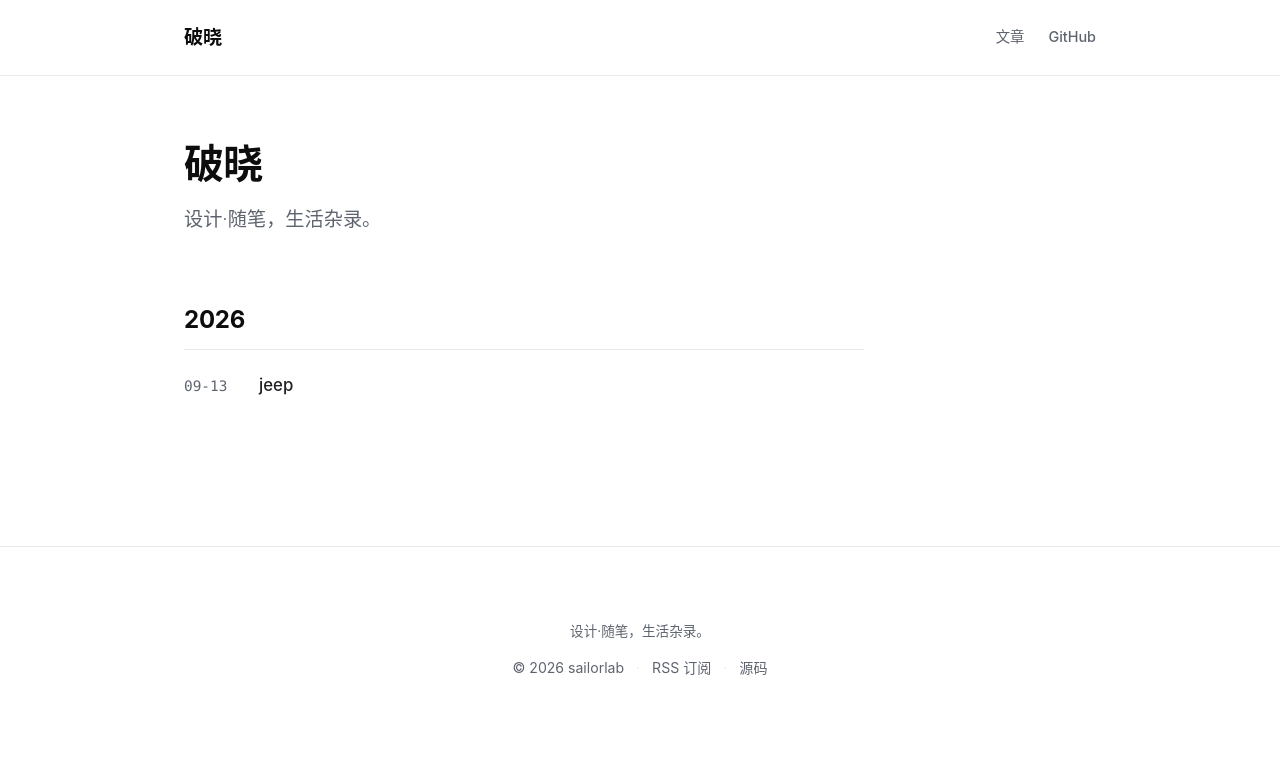
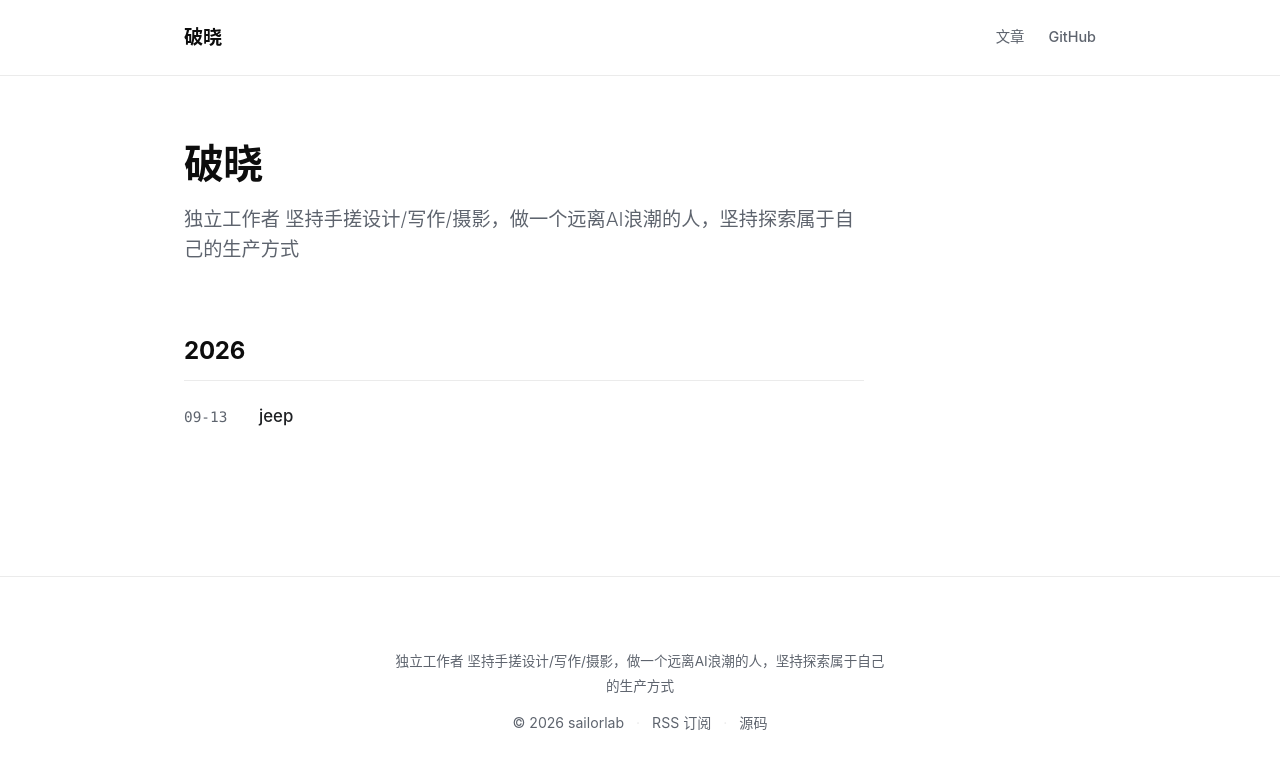
Before and after one commit to sailorlab/blog, a Jekyll site: the page built from index.html, in a window 1280 px wide. Shown: the top 769 px of the page. Built offline with Jekyll 4.4.1, drawn with Linux system fonts in a browser that asks for light colours; the list of posts is cut into pages by our own code.

Commit message:
Update _config.yml

```diff
--- a/_config.yml
+++ b/_config.yml
@@ -3,7 +3,8 @@ title: 破晓
 email: 308211478+sailorlab@users.noreply.github.com
 author: sailorlab
 description: >-
-  设计·随笔，生活杂录。
+  独立工作者
+  坚持手搓设计/写作/摄影，做一个远离AI浪潮的人，坚持探索属于自己的生产方式
 url: "https://sailorlab.github.io"
 baseurl: "/blog"
 language: zh-CN
```
